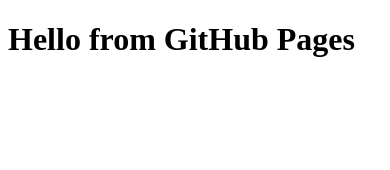
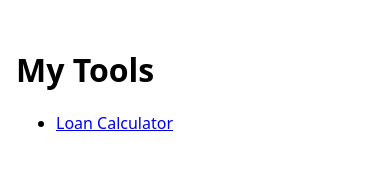
Before and after one commit to jaguarblaze/website, a plain HTML site: page index.html in a window 390 px wide. Drawn offline with Linux system fonts and the light colour scheme.

Commit message:
Revise index.html for tools and responsiveness
Updated the HTML structure and added meta tags for better responsiveness and character encoding. Changed the title and added a list of tools.

```diff
--- a/index.html
+++ b/index.html
@@ -1,3 +1,19 @@
 <!DOCTYPE html>
-<html><head><title>It works</title></head>
-<body><h1>Hello from GitHub Pages</h1></body></html>
+<html lang="en">
+<head>
+  <meta charset="utf-8">
+  <meta name="viewport" content="width=device-width, initial-scale=1">
+  <title>My Tools</title>
+  <style>
+    body { font-family: system-ui, sans-serif; max-width: 40rem; margin: 3rem auto; padding: 0 1rem; }
+    li { margin: .5rem 0; }
+  </style>
+</head>
+<body>
+  <h1>My Tools</h1>
+  <ul>
+    <li><a href="loan-calc.html">Loan Calculator</a></li>
+    <!-- copy the line above for each new tool -->
+  </ul>
+</body>
+</html>
```
